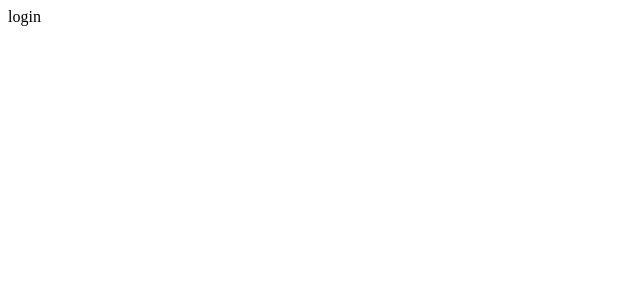
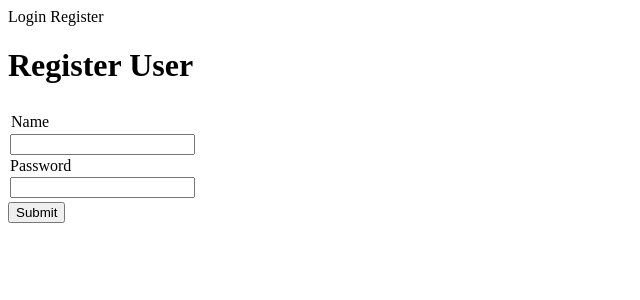
Before and after one commit to Darshan-pandurangaiah/farm, an Angular app: page /Register in a window 1280 px wide. Before the commit this address led to /. Shown: the top 300 px of the page, without its empty margins (0-640 px from the left). Built offline with nearby package versions, Linux system fonts and the light colour scheme.

Commit message:
4 files modified, 3 added

```diff
--- a/src/app/app-routing.ts
+++ b/src/app/app-routing.ts
@@ -4,11 +4,13 @@ import { LoginComponent } from "./login/login.component";
 import { WelcomeComponent } from "./welcome/welcome.component";
 import { ProductsComponent } from "./products/products.component";
 import { ProductsGuard } from "./products/products.guard";
+import { RegisterUserComponent } from "./register-user/register-user.component";
 
 const routes: Routes = [
   { path: "welcome", component: WelcomeComponent },
   { path: "", redirectTo: "/welcome", pathMatch: "full" },
   { path: "login", component: LoginComponent },
+  { path: "Register", component: RegisterUserComponent },
   {
     path: "products",
     component: ProductsComponent,
--- a/src/app/app.component.html
+++ b/src/app/app.component.html
@@ -1,4 +1,5 @@
-<a id="login" (click)="login()">{{logintitle}}</a>
+<a id="login" (click)="login()">{{logintitle}} </a>
+<a id="Register" (click)="Register()">{{Registertitle}}</a>
 
 
 <router-outlet></router-outlet>
--- a/src/app/app.component.ts
+++ b/src/app/app.component.ts
@@ -7,11 +7,14 @@ import { Router } from "@angular/router";
 })
 export class AppComponent {
   name = "Angular " + VERSION.major;
-logintitle = "login";
-  constructor(private route: Router) {
-  }
+  logintitle = "Login";
+  Registertitle = "Register";
+  constructor(private route: Router) {}
 
   login() {
     this.route.navigate(["/login"]);
   }
+  Register() {
+    this.route.navigate(["/Register"]);
+  }
 }
--- /dev/null
+++ b/src/app/register-user/register-user.component.html
@@ -0,0 +1,28 @@
+<h1>Register User</h1>
+<div>
+	<form [formGroup]="form" (ngSubmit)="onSubmit()">
+		<table>
+			<tr>
+				<th></th>
+			</tr>
+			<tr>
+				<td><label >Name</label>
+			</tr>
+			<tr>
+				<input id="Name1" type="text" formControlName="Name1" >
+		</tr>
+			<tr>
+				<label>Password</label>
+			</tr>
+			<tr>
+				<input id="Password1" type="text" formControlName="Password1">
+		</tr>
+			<tr>
+
+			</tr>
+		</table>
+		<button type="submit" class="btn btn-secondary">Submit</button>
+
+
+	</form>
+</div>
--- /dev/null
+++ b/src/app/register-user/register-user.component.ts
@@ -0,0 +1,27 @@
+import { Component, OnInit } from "@angular/core";
+import { FormGroup, FormBuilder, ReactiveFormsModule } from "@angular/forms";
+
+@Component({
+  selector: "app-register-user",
+  templateUrl: "./register-user.component.html",
+  styleUrls: ["./register-user.component.css"]
+})
+export class RegisterUserComponent implements OnInit {
+  form: FormGroup;
+  createForm() {
+    this.form = this.formBuilder.group({
+      Name1: "",
+      Password1: ""
+    });
+  }
+  constructor(private formBuilder: FormBuilder) {
+    this.createForm();
+  }
+
+  ngOnInit() {
+    console.log("submitted");
+  }
+  public onSubmit(): void {
+    console.log("submitted");
+  }
+}
```
Also changed, not shown: src/app/app.module.ts (+11 -3 lines), src/app/register-user/register-user.component.css (added).
